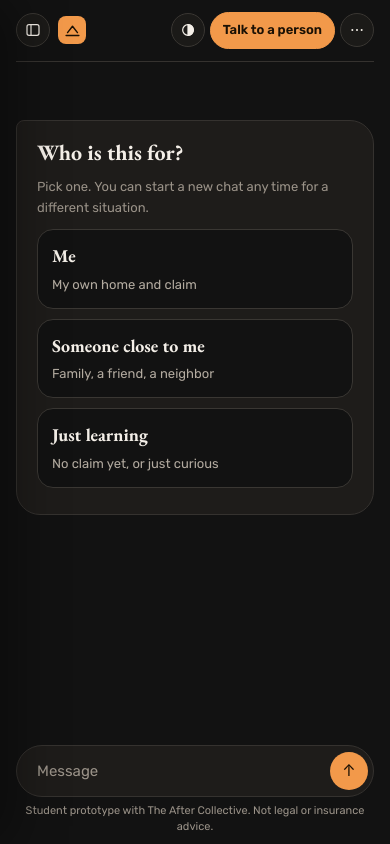
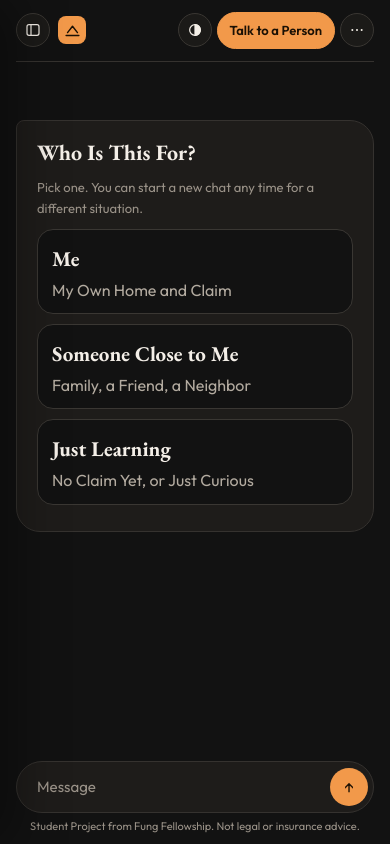
Before and after one commit to nextstep-wildfire/next-step, a website: page public/app/index.html in a window 390 px wide. Drawn offline with Linux system fonts and the light colour scheme.

Commit message:
Outfit body font, copy buttons, scroll-down button, Title Case labels, Fung Fellowship name, bigger card text
Co-Authored-By: Claude Sonnet 5.5 <noreply@anthropic.com>
Claude-Session: https://claude.ai/code/session_012cXKM8786SoUVJbToaiwLY

```diff
--- a/demo/record.mjs
+++ b/demo/record.mjs
@@ -24,7 +24,7 @@ cdp.on('Page.screencastFrame', async (f) => {
 await cdp.send('Page.startScreencast', { format: 'jpeg', quality: 88, maxWidth: 1280, maxHeight: 800, everyNthFrame: 1 });
 await p.goto('http://localhost:8811/app/');
 await p.addStyleTag({ content: `
-  #demoCap { position: fixed; left: 50%; bottom: 96px; transform: translateX(-50%); z-index: 99; background: #f2994a; color: #1a1004; font: 500 17px/1.2 Rubik, system-ui, sans-serif; padding: 11px 20px; border-radius: 999px; white-space: nowrap; opacity: 0; transition: opacity .35s ease; box-shadow: 0 6px 24px rgba(0,0,0,.4); }
+  #demoCap { position: fixed; left: 50%; top: 66px; transform: translateX(-50%); z-index: 99; background: #f2994a; color: #1a1004; font: 500 17px/1.2 Outfit, system-ui, sans-serif; padding: 11px 20px; border-radius: 999px; white-space: nowrap; opacity: 0; transition: opacity .35s ease; box-shadow: 0 6px 24px rgba(0,0,0,.4); }
   #demoCap.on { opacity: 1; }
   #demoTap { position: fixed; z-index: 100; width: 22px; height: 28px; margin: 0; pointer-events: none; left: 640px; top: 600px; transition: left .7s cubic-bezier(.3,.7,.2,1), top .7s cubic-bezier(.3,.7,.2,1), transform .15s ease, opacity .3s; opacity: 0; filter: drop-shadow(0 2px 3px rgba(0,0,0,.6)); transform-origin: 0 0; }
   #demoTap.on { opacity: 1; } #demoTap.press { transform: scale(.82); }
--- a/public/app.css
+++ b/public/app.css
@@ -1,12 +1,12 @@
-/* Charcoal and amber. Dark is the default; light is a toggle. Wordmark: Cinzel. Headings: EB Garamond. Body: Rubik. Both are bundled, no outside requests. */
+/* Charcoal and amber. Dark is the default; light is a toggle. Wordmark: Cinzel. Headings: EB Garamond. Body: Outfit. Both are bundled, no outside requests. */
 @view-transition { navigation: auto; }
 @font-face { font-family: "Cinzel"; src: url("/fonts/cinzel.woff2") format("woff2"); font-weight: 400 900; font-display: swap; }
 @font-face { font-family: "EB Garamond"; src: url("/fonts/garamond.woff2") format("woff2"); font-weight: 400 800; font-display: swap; }
-@font-face { font-family: "Rubik"; src: url("/fonts/rubik.woff2") format("woff2"); font-weight: 300 900; font-display: swap; }
+@font-face { font-family: "Outfit"; src: url("/fonts/outfit.woff2") format("woff2"); font-weight: 100 900; font-display: swap; }
 :root {
   --bg: #121212; --grad: none; --ink: #f4efe8; --muted: #b3aba0; --faint: #9a9288; --line: #35322f;
   --box: #1e1c1a; --tag: #1b1a18; --tag-line: #3a3733; --btn: #f2994a; --btn-ink: #1a1004; --accent-soft: #2a2622; --warm: #f2994a;
-  --font-body: "Rubik", ui-sans-serif, system-ui, -apple-system, "Segoe UI", "Noto Sans SC", "PingFang SC", "Microsoft YaHei", sans-serif;
+  --font-body: "Outfit", ui-sans-serif, system-ui, -apple-system, "Segoe UI", "Noto Sans SC", "PingFang SC", "Microsoft YaHei", sans-serif;
   --font-head: "EB Garamond", Garamond, "Palatino Linotype", Georgia, serif;
   --font-caps: "Cinzel", "Trajan Pro", "Times New Roman", serif;
   color-scheme: dark;
@@ -150,7 +150,7 @@ form button { width: 38px; height: 38px; border-radius: 50%; border: 0; backgrou
 p.ask { font-weight: 600; margin: 14px 0 8px; }
 .choices { display: grid; grid-template-columns: repeat(auto-fit, minmax(150px, 1fr)); gap: 10px; margin: 0 0 12px; }
 .choice { font: inherit; text-align: left; color: var(--ink); background: var(--bg); border: 1px solid var(--tag-line); border-radius: 16px; padding: 12px 14px; cursor: pointer; display: flex; flex-direction: column; gap: 4px; }
-.choice b { font-size: 18px; } .choice small { color: var(--muted); font-size: 13px; }
+.choice b { font-size: 21px; } .choice small { color: var(--muted); font-size: 16px; line-height: 1.35; }
 .choice:hover { border-color: var(--btn); transform: translateY(-1px); }
 .lbl { font-size: 13.5px; font-weight: 600; color: var(--ink); margin-top: 4px; }
 .fld details { border: 1px solid var(--line); border-radius: 12px; padding: 8px 12px; }
@@ -274,3 +274,16 @@ body { animation: pagein .45s ease both; }
 /* short footer */
 .fine { font-size: 11px; line-height: 1.4; padding: 6px 0 10px; color: var(--faint); }
 .shell.side-open #newChatBtn { display: none; }
+
+/* v6: copy buttons, scroll-down button */
+.msgtools { display: flex; margin: -8px 0 0; padding: 0 6px; }
+.msgtools.bot { align-self: flex-start; } .msgtools.user { align-self: flex-end; }
+.cpbtn { display: inline-flex; align-items: center; gap: 6px; font: inherit; font-size: 13px; color: var(--faint); background: transparent; border: 0; border-radius: 8px; padding: 5px 8px; cursor: pointer; opacity: .75; transition: opacity .2s, color .2s, background-color .2s; }
+.cpbtn:hover, .cpbtn:focus-visible { opacity: 1; color: var(--ink); background: var(--accent-soft); }
+.cpbtn svg { width: 16px; height: 16px; fill: none; stroke: currentColor; stroke-width: 1.8; stroke-linecap: round; stroke-linejoin: round; }
+.cpbtn.done { color: var(--warm); opacity: 1; }
+#toBottom { position: fixed; z-index: 30; left: 50%; bottom: 150px; transform: translate(-50%, 8px); width: 42px; height: 42px; border-radius: 50%; border: 1px solid var(--line); background: var(--box); color: var(--ink); display: grid; place-items: center; cursor: pointer; box-shadow: 0 8px 24px rgba(0,0,0,.35); opacity: 0; pointer-events: none; transition: opacity .2s ease, transform .2s ease; padding: 0; }
+#toBottom.show { opacity: 1; pointer-events: auto; transform: translate(-50%, 0); }
+#toBottom:hover { border-color: var(--btn); }
+#toBottom svg { width: 20px; height: 20px; fill: none; stroke: currentColor; stroke-width: 2; stroke-linecap: round; stroke-linejoin: round; }
+@media (prefers-reduced-motion: reduce) { #toBottom { transition: none; } }
--- a/public/app/index.html
+++ b/public/app/index.html
@@ -8,7 +8,7 @@
 <meta name="description" content="A free guide for California wildfire survivors dealing with a home insurance claim. A student prototype. Not legal advice.">
 <link rel="preload" href="/fonts/cinzel.woff2" as="font" type="font/woff2" crossorigin>
 <link rel="preload" href="/fonts/garamond.woff2" as="font" type="font/woff2" crossorigin>
-<link rel="preload" href="/fonts/rubik.woff2" as="font" type="font/woff2" crossorigin>
+<link rel="preload" href="/fonts/outfit.woff2" as="font" type="font/woff2" crossorigin>
 <link rel="stylesheet" href="/app.css">
 </head>
 <body>
@@ -80,5 +80,6 @@
 
 <noscript><p style="padding:24px;font-family:sans-serif">Next Step needs JavaScript. For help now, call the California Department of Insurance at 1-800-927-4357.</p></noscript>
 <script src="/app.js" defer></script>
+<script src="/ui.js" defer></script>
 </body>
 </html>
--- a/public/landing.css
+++ b/public/landing.css
@@ -1,11 +1,11 @@
 @view-transition { navigation: auto; }
 @font-face { font-family: "Cinzel"; src: url("/fonts/cinzel.woff2") format("woff2"); font-weight: 400 900; font-display: swap; }
 @font-face { font-family: "EB Garamond"; src: url("/fonts/garamond.woff2") format("woff2"); font-weight: 400 800; font-display: swap; }
-@font-face { font-family: "Rubik"; src: url("/fonts/rubik.woff2") format("woff2"); font-weight: 300 900; font-display: swap; }
+@font-face { font-family: "Outfit"; src: url("/fonts/outfit.woff2") format("woff2"); font-weight: 100 900; font-display: swap; }
 :root { --bg: #121212; --ink: #f4efe8; --muted: #b3aba0; --faint: #9a9288; --line: #35322f; --box: #1e1c1a; --amber: #f2994a; --amber-ink: #1a1004; color-scheme: dark;
   --caps: "Cinzel", "Trajan Pro", "Times New Roman", serif;
   --head: "EB Garamond", Garamond, "Palatino Linotype", Georgia, serif;
-  --body: "Rubik", ui-sans-serif, system-ui, -apple-system, "Segoe UI", "Noto Sans SC", "PingFang SC", sans-serif; }
+  --body: "Outfit", ui-sans-serif, system-ui, -apple-system, "Segoe UI", "Noto Sans SC", "PingFang SC", sans-serif; }
 :root[data-theme="light"] { --bg: #faf7f2; --ink: #1e1b18; --muted: #5e564e; --faint: #6f665c; --line: #e3dbd0; --box: #ffffff; --amber: #1e1b18; --amber-ink: #faf7f2; color-scheme: light; }
 * { box-sizing: border-box; }
 html { scroll-behavior: smooth; }
--- /dev/null
+++ b/public/ui.js
@@ -0,0 +1,88 @@
+/* Small UI helpers on top of app.js: Title Case for labels (English only), copy buttons under messages, and a scroll-to-bottom button. */
+(function () {
+  'use strict';
+  var thread = document.getElementById('thread'), chips = document.getElementById('chips');
+  var MINOR = { a: 1, an: 1, and: 1, as: 1, at: 1, but: 1, by: 1, for: 1, from: 1, in: 1, into: 1, nor: 1, of: 1, on: 1, or: 1, per: 1, the: 1, to: 1, up: 1, via: 1, vs: 1, with: 1 };
+  var SEL = '#chips .chip, .msg h2, .msg h3, .msg .choice b, .msg .choice small, .msg button:not(.cpbtn):not(.choice), .menu .mi span, .menu .mrow > span, .pill, .sidenew, .sidelbl, #chatTitle, .tagwho, .dhead h2, .sheet h2, .sheet h3, #copySummary, #copyList, .clist .ct';
+  function capWord(w) {
+    if (!w || /[.\d@\/{}]/.test(w) || /[A-Z]/.test(w.slice(1))) return w;
+    return w.replace(/^([^A-Za-z]*)([a-z])/, function (m, p, c) { return p + c.toUpperCase(); });
+  }
+  function titleCase(s, first, last) {
+    var parts = s.split(/(\s+)/), idx = [], i;
+    for (i = 0; i < parts.length; i++) if (!/^\s*$/.test(parts[i])) idx.push(i);
+    idx.forEach(function (pi, n) {
+      var w = parts[pi], core = w.replace(/[^A-Za-z’']/g, '').toLowerCase();
+      var keepLower = MINOR[core] && !(first && n === 0) && !(last && n === idx.length - 1);
+      if (keepLower) return;
+      parts[pi] = w.split('-').map(capWord).join('-');
+    });
+    return parts.join('');
+  }
+  function fixLabels() {
+    if (document.documentElement.getAttribute('lang') !== 'en') return;
+    document.querySelectorAll(SEL).forEach(function (el) {
+      var nodes = [], w = document.createTreeWalker(el, NodeFilter.SHOW_TEXT, null), n;
+      while ((n = w.nextNode())) if (n.nodeValue.trim()) nodes.push(n);
+      nodes.forEach(function (t, i) {
+        var v = titleCase(t.nodeValue, i === 0, i === nodes.length - 1);
+        if (v !== t.nodeValue) t.nodeValue = v;
+      });
+    });
+  }
+  var LANG = { en: ['Copy', 'Copied'], es: ['Copiar', 'Copiado'], zh: ['复制', '已复制'] };
+  function labels() { var l = document.documentElement.getAttribute('lang') || 'en'; return LANG[l === 'zh-CN' ? 'zh' : l] || LANG.en; }
+  var ICON = '<svg viewBox="0 0 24 24" aria-hidden="true"><rect x="9" y="9" width="11" height="11" rx="2.5"/><path d="M5 15V6.5A2.5 2.5 0 0 1 7.5 4H15"/></svg>';
+  var CHECK = '<svg viewBox="0 0 24 24" aria-hidden="true"><path d="M5 12.5l4.5 4.5L19 7.5"/></svg>';
+  function copyText(text, done) {
+    function fallback() {
+      var ta = document.createElement('textarea'); ta.value = text; ta.style.cssText = 'position:fixed;opacity:0;top:0;left:0'; document.body.appendChild(ta); ta.select();
+      try { document.execCommand('copy'); } catch (e) {} ta.remove(); done();
+    }
+    if (navigator.clipboard && navigator.clipboard.writeText) navigator.clipboard.writeText(text).then(done, fallback); else fallback();
+  }
+  function textOf(m) {
+    var c = m.cloneNode(true);
+    c.querySelectorAll('.srcs, button, .cpbtn').forEach(function (x) { x.remove(); });
+    return (m.querySelector('.srcs, button') ? (c.textContent || '') : (m.innerText || '')).replace(/[ \t]+\n/g, '\n').replace(/\n{3,}/g, '\n\n').trim();
+  }
+  function addCopy() {
+    thread.querySelectorAll('.msgtools').forEach(function (t) { var p = t.previousElementSibling; if (!p || !p.classList.contains('msg') || p.classList.contains('typing')) t.remove(); });
+    Array.prototype.forEach.call(thread.children, function (m) {
+      if (!m.classList.contains('msg') || !(m.classList.contains('bot') || m.classList.contains('user'))) return;
+      if (m.classList.contains('typing') || m.classList.contains('note') || m.classList.contains('home') || m.classList.contains('who')) return;
+      if (m.querySelector('textarea, input')) return;
+      var nx = m.nextElementSibling;
+      if (nx && nx.classList.contains('msgtools')) { var b0 = nx.firstChild; if (b0 && !b0.classList.contains('done')) { var l0 = labels()[0]; b0.setAttribute('aria-label', l0); b0.lastChild.textContent = l0; } return; }
+      if (!(m.textContent || '').trim()) return;
+      var tools = document.createElement('div'); tools.className = 'msgtools ' + (m.classList.contains('user') ? 'user' : 'bot');
+      var b = document.createElement('button'); b.type = 'button'; b.className = 'cpbtn'; b.setAttribute('aria-label', labels()[0]);
+      b.innerHTML = ICON + '<span>' + labels()[0] + '</span>';
+      b.addEventListener('click', function () {
+        var msg = tools.previousElementSibling; if (!msg) return;
+        copyText(textOf(msg), function () {
+          b.classList.add('done'); b.innerHTML = CHECK + '<span>' + labels()[1] + '</span>'; b.setAttribute('aria-label', labels()[1]);
+          setTimeout(function () { b.classList.remove('done'); b.innerHTML = ICON + '<span>' + labels()[0] + '</span>'; b.setAttribute('aria-label', labels()[0]); }, 1600);
+        });
+      });
+      tools.appendChild(b); m.after(tools);
+    });
+  }
+  var down = document.createElement('button'); down.type = 'button'; down.id = 'toBottom'; down.setAttribute('aria-label', 'Scroll to bottom');
+  down.innerHTML = '<svg viewBox="0 0 24 24" aria-hidden="true"><path d="M12 5v14M6 13l6 6 6-6"/></svg>';
+  document.body.appendChild(down);
+  down.addEventListener('click', function () { thread.scrollTop = thread.scrollHeight; });
+  function placeDown() {
+    var r = thread.getBoundingClientRect(), far = thread.scrollHeight - thread.scrollTop - thread.clientHeight > 140;
+    down.style.left = Math.round(r.left + r.width / 2) + 'px';
+    down.style.bottom = Math.max(70, Math.round(window.innerHeight - chips.getBoundingClientRect().top + 12)) + 'px';
+    down.classList.toggle('show', far);
+  }
+  var queued = false;
+  function run() { queued = false; fixLabels(); addCopy(); placeDown(); }
+  function queue() { if (!queued) { queued = true; requestAnimationFrame(run); } }
+  new MutationObserver(queue).observe(document.body, { childList: true, subtree: true, characterData: true, attributes: true, attributeFilter: ['lang', 'class'] });
+  thread.addEventListener('scroll', placeDown, { passive: true });
+  window.addEventListener('resize', queue);
+  queue();
+})();
```
Also changed, not shown: public/index.html (+10 -10 lines), tests/run.mjs (+23 -5 lines), README.md, public/app.js, public/demo/poster.jpg, public/fonts/outfit.woff2 (added), public/fonts/rubik.woff2 (deleted), 1 other file.
